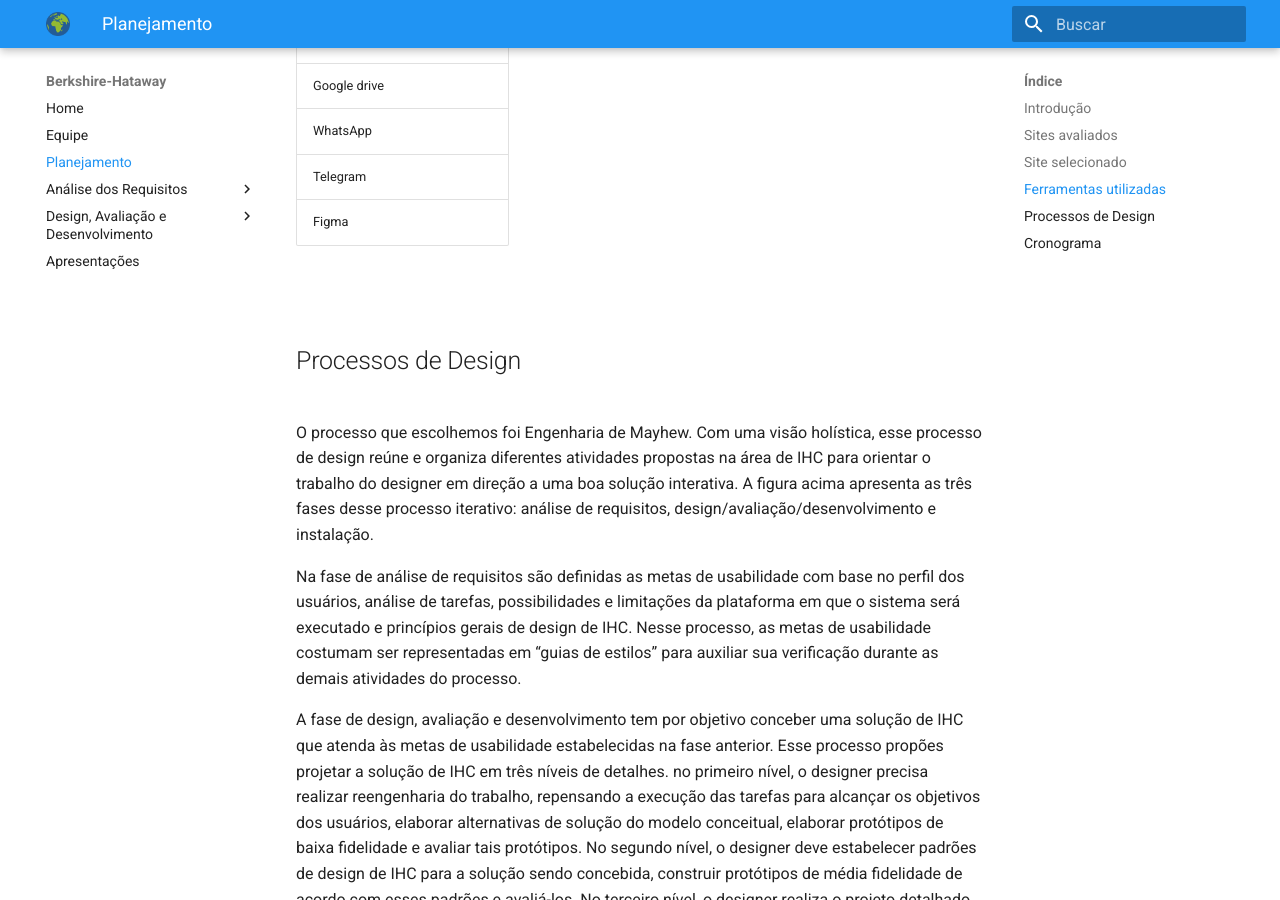
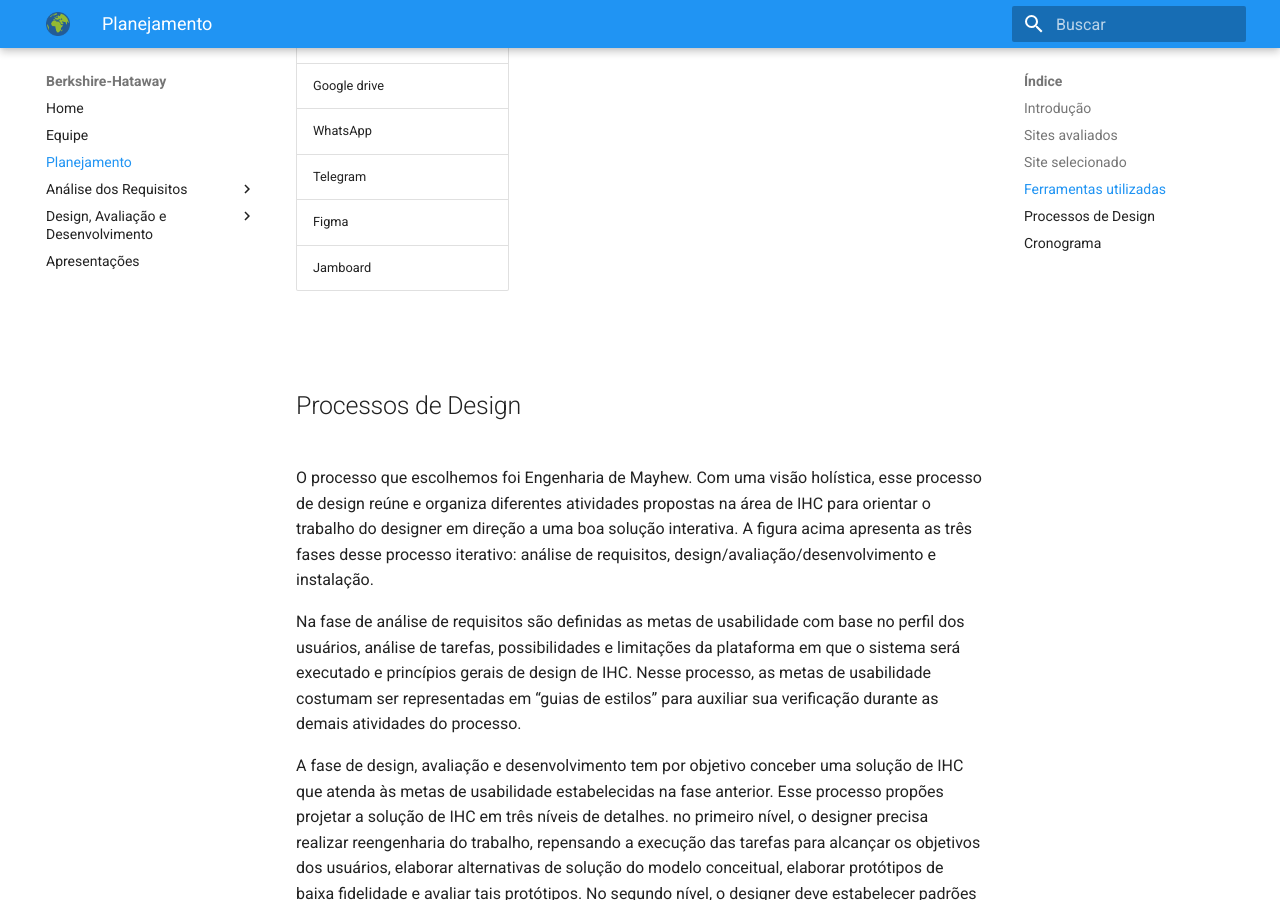
Before and after one commit to jon6thanbatista/2020.2-berkshirehataway, an MkDocs documentation site: the page built from docs/planejamento.md, in a window 1280 px wide and 900 px high, scrolled down 1991 px. Built offline with MkDocs 1.6.1 and Material for MkDocs 9.7.7, drawn with Linux system fonts in a browser that asks for light colours.

Commit message:
entrega 6.2

```diff
--- a/docs/planejamento.md
+++ b/docs/planejamento.md
@@ -20,7 +20,8 @@
 * SIGAA <https://sig.unb.br/sigaa >
     * Instabilidade constante em momentos de pico
     * Muita informação mal agrupada para o usuário, dificuldade de utilizar todas as funcionalidades corretamente
-* MPU <http://www.mpu.mp.br/>
+* MPU
+<http://www.mpu.mp.br/>
     * Interface não é amigável, coisas difíceis de ler e de achar
     * Não possui um propósito claro nem explicação sobre o objetivo das páginas.
 <br>
@@ -62,6 +63,7 @@
 WhatsApp                   | ![]()
 Telegram                   | ![]()
 Figma                      | ![]()
+Jamboard                   | ![]()
 
 <br>
 
```
Also changed, not shown: 9 other files.
